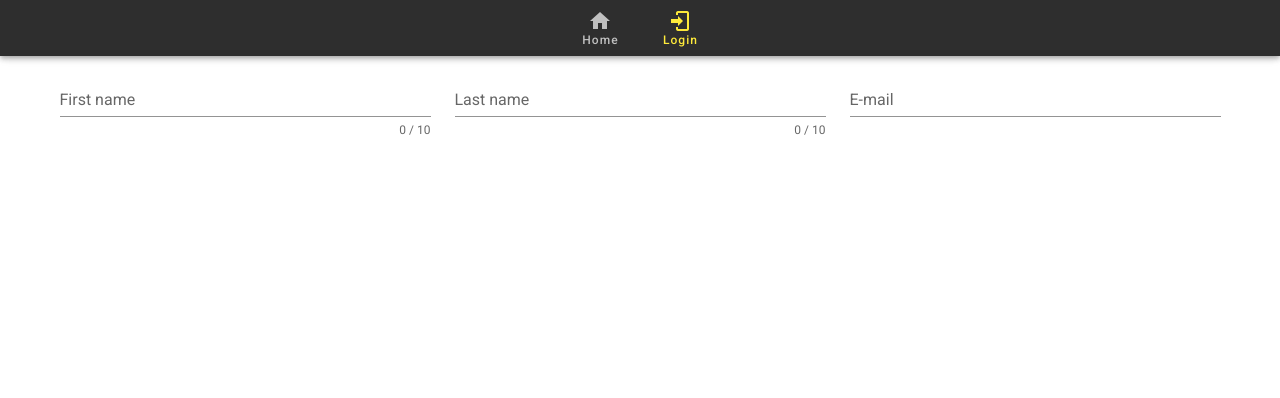
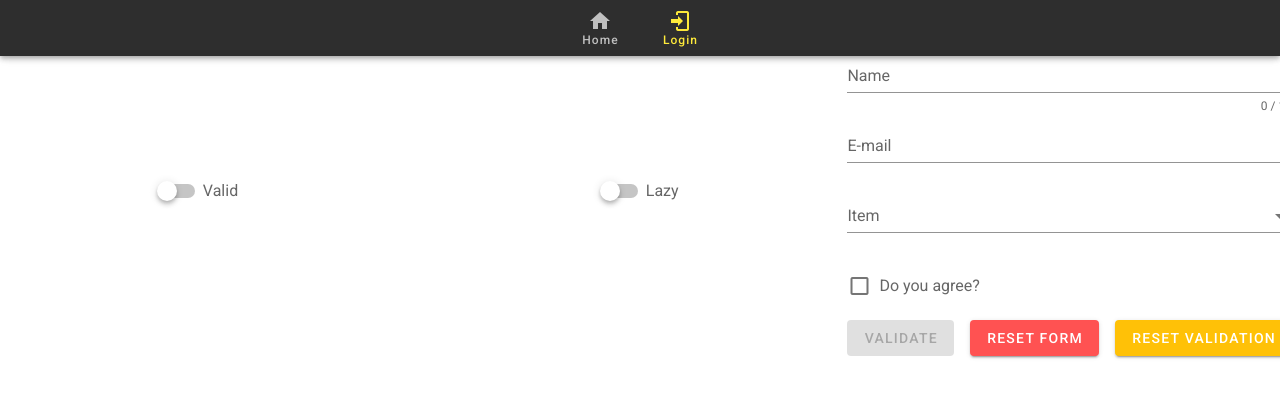
Before and after one commit to eacevedof/prj_ipblocker, a Vue app in the folder vuejs/pannel/: page /login in a window 1280 px wide. Shown: the top 398 px of the page. Built offline with nearby package versions, Linux system fonts and the light colour scheme; a small style sheet from the web is missing.

Commit message:
consulta de google

```diff
--- a/vuejs/pannel/src/components/forms/FormLogin.vue
+++ b/vuejs/pannel/src/components/forms/FormLogin.vue
@@ -1,69 +1,106 @@
-
 <template>
-  <v-form v-model="valid">
-    <v-container>
-      <v-row>
-        <v-col
-          cols="12"
-          md="4"
+  <v-row align="center">
+    <v-row justify="space-around">
+      <v-switch v-model="valid" class="ma-4" label="Valid" readonly></v-switch>
+      <v-switch v-model="lazy" class="ma-4" label="Lazy"></v-switch>
+    </v-row>
+    <v-form
+      ref="form"
+      v-model="valid"
+      :lazy-validation="lazy"
     >
       <v-text-field
-            v-model="firstname"
+        v-model="name"
+        :counter="10"
         :rules="nameRules"
-            :counter="10"
-            label="First name"
+        label="Name"
         required
       ></v-text-field>
-        </v-col>
 
-        <v-col
-          cols="12"
-          md="4"
-        >
-          <v-text-field
-            v-model="lastname"
-            :rules="nameRules"
-            :counter="10"
-            label="Last name"
-            required
-          ></v-text-field>
-        </v-col>
-
-        <v-col
-          cols="12"
-          md="4"
-        >
       <v-text-field
         v-model="email"
         :rules="emailRules"
         label="E-mail"
         required
       ></v-text-field>
-        </v-col>
+
+      <v-select
+        v-model="select"
+        :items="items"
+        :rules="[v => !!v || 'Item is required']"
+        label="Item"
+        required
+      ></v-select>
+
+      <v-checkbox
+        v-model="checkbox"
+        :rules="[v => !!v || 'You must agree to continue!']"
+        label="Do you agree?"
+        required
+      ></v-checkbox>
+
+      <v-btn
+        :disabled="!valid"
+        color="success"
+        class="mr-4"
+        @click="validate"
+      >
+        Validate
+      </v-btn>
+
+      <v-btn
+        color="error"
+        class="mr-4"
+        @click="reset"
+      >
+        Reset Form
+      </v-btn>
+
+      <v-btn
+        color="warning"
+        @click="resetValidation"
+      >
+        Reset Validation
+      </v-btn>
+    </v-form>
   </v-row>
-    </v-container>
-  </v-form>
 </template>
 
 <script lang="ts">
-
 export default {
-
-    name:"FormLogin",
-
   data: () => ({
-      valid: false,
-      firstname: '',
-      lastname: '',
+    valid: true,
+    name: '',
     nameRules: [
       v => !!v || 'Name is required',
-        v => v.length <= 10 || 'Name must be less than 10 characters',
+      v => (v && v.length <= 10) || 'Name must be less than 10 characters',
     ],
     email: '',
     emailRules: [
       v => !!v || 'E-mail is required',
-        v => /.+@.+/.test(v) || 'E-mail must be valid',
+      v => /.+@.+\..+/.test(v) || 'E-mail must be valid',
     ],
+    select: null,
+    items: [
+      'Item 1',
+      'Item 2',
+      'Item 3',
+      'Item 4',
+    ],
+    checkbox: false,
+    lazy: false,
   }),
+
+  methods: {
+    validate () {
+      this.$refs.form.validate()
+    },
+    reset () {
+      this.$refs.form.reset()
+    },
+    resetValidation () {
+      this.$refs.form.resetValidation()
+    },
+  },
 }
 </script>
```
Also changed, not shown: 1 other file (tests, documents, lock files or other folders). Lines whose indentation alone changed are shown as unchanged.
